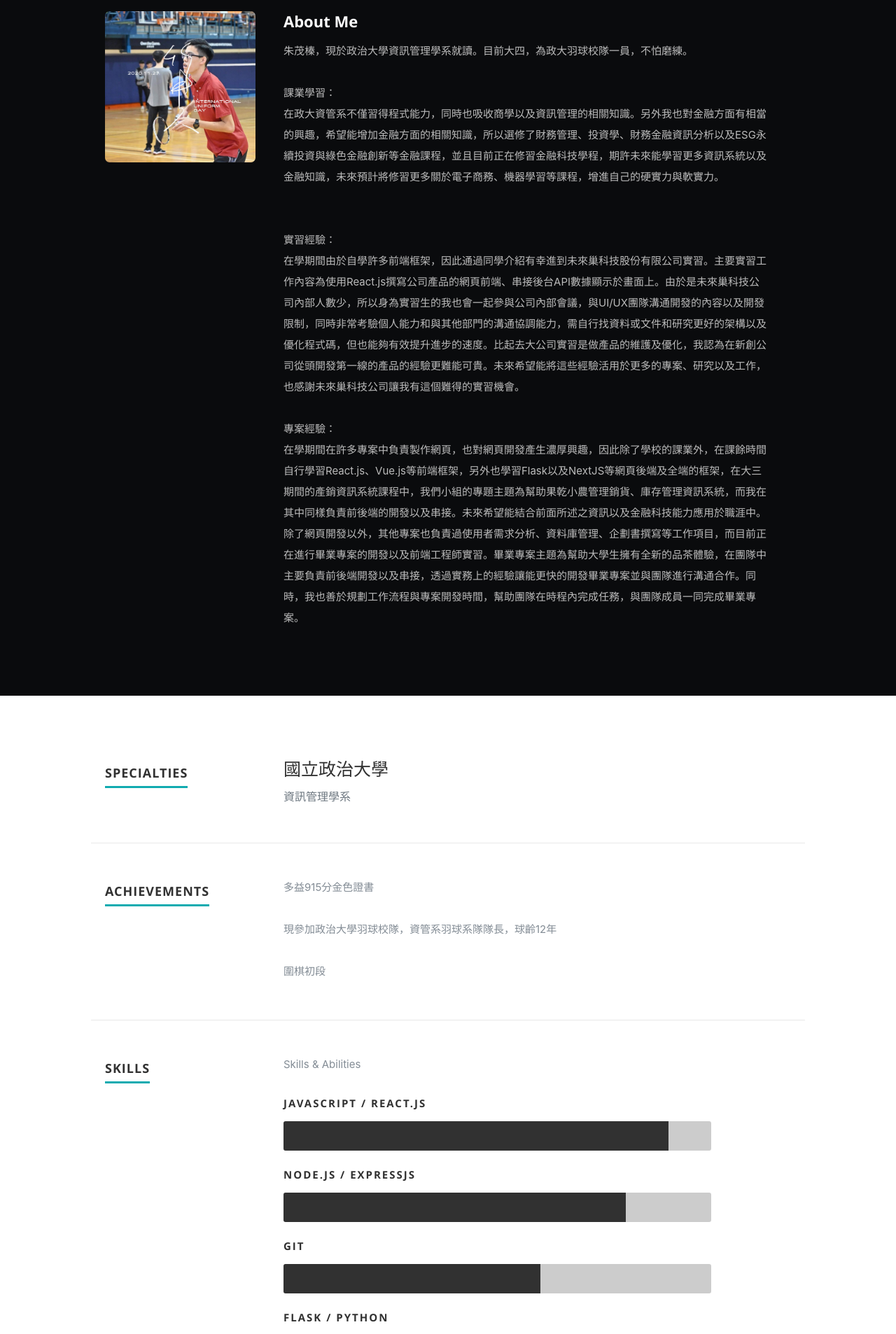
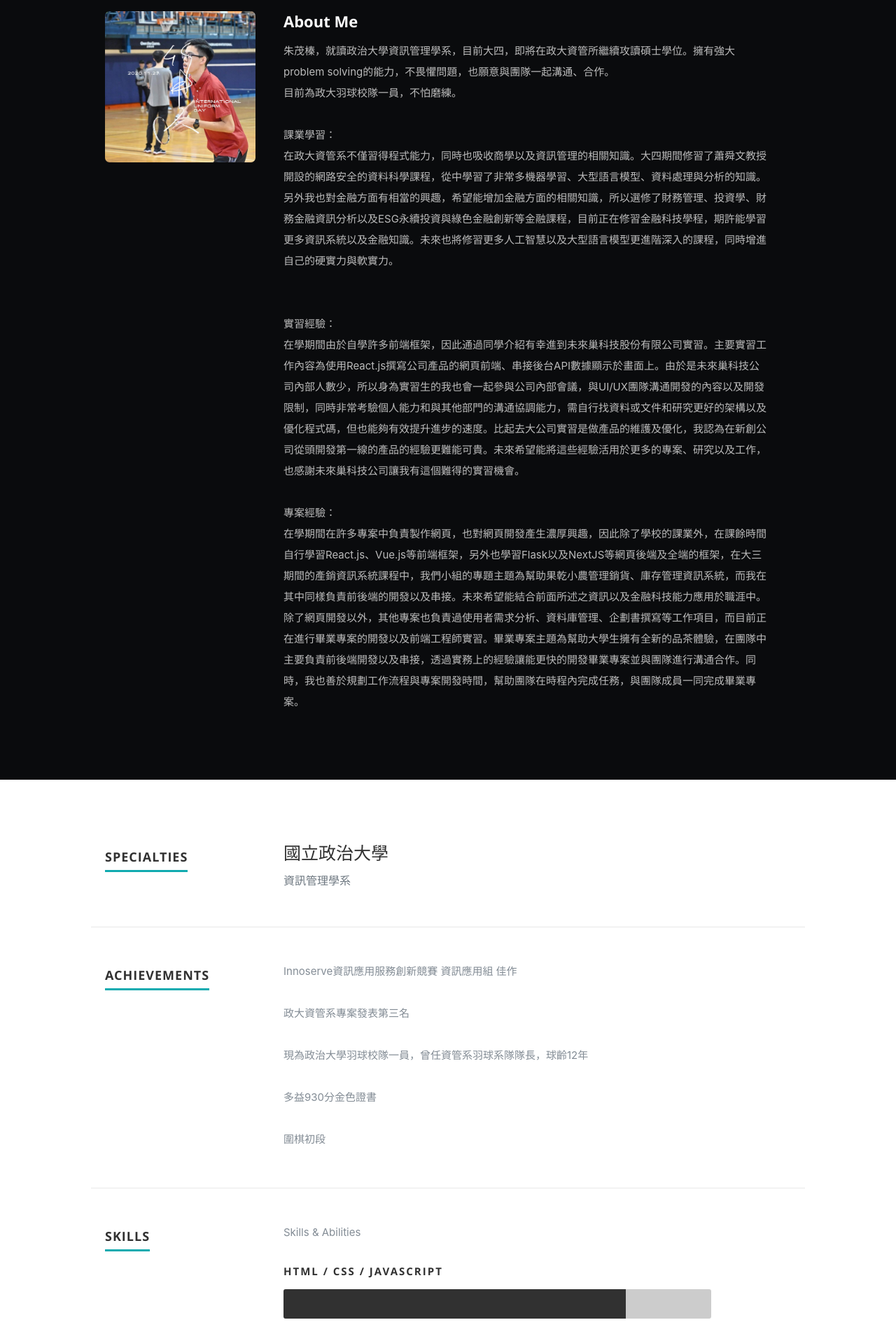
Before and after one commit to Mattis3858/my-portfolio, a React (Create React App) app: page / in a window 1280 px wide. Shown: the part 880-2786 px from the top of the page at 70% size. Built offline with nearby package versions, Linux system fonts and the light colour scheme.

Commit message:
update resumeData(skill, achievements, aboutme)

```diff
--- a/src/resumeData.js
+++ b/src/resumeData.js
@@ -1,7 +1,7 @@
 let resumeData = {
   imagebaseurl: "",
   name: "Mattis Chu 朱茂榛",
-  role: "Front End Web Developer",
+  role: "The One You Need",
   roleDescription: "",
   socialLinks: [
     {
@@ -27,9 +27,10 @@ let resumeData = {
   ],
   aboutme:
     // "朱茂榛，現於政治大學資訊管理學系就讀。目前大四，為政大羽球校隊一員，不怕磨練。隨著大學期間不斷的累積讓我逐漸發掘寫程式的樂趣，也透過一次一次的課程專案找到自己有興趣的方向: 網頁開發。之後用了一個寒假的時間學習HTML以及CSS，之後也買了Udemy上的Javascript以及React.js課程，課餘時間也會閱讀React之官方文件持續精進自己的技能，後來大三上的企業資料通訊也讓我更了解專業的網路知識，另外還有一堂產銷資訊系統的課程期末專案需要使用Flask開發系統，而我作為開發人員也了解到前後端溝通的重要，同時透過網路資源以及官方文件自行學習關於後端Node.js以及Express.js，讓我更加確定自己未來的方向，也希望未來能夠進入相關的領域繼續探索。",
-    `朱茂榛，現於政治大學資訊管理學系就讀。目前大四，為政大羽球校隊一員，不怕磨練。\n
+    `朱茂榛，就讀政治大學資訊管理學系，目前大四，即將在政大資管所繼續攻讀碩士學位。擁有強大problem solving的能力，不畏懼問題，也願意與團隊一起溝通、合作。
+        目前為政大羽球校隊一員，不怕磨練。\n
         課業學習：
-        在政大資管系不僅習得程式能力，同時也吸收商學以及資訊管理的相關知識。另外我也對金融方面有相當的興趣，希望能增加金融方面的相關知識，所以選修了財務管理、投資學、財務金融資訊分析以及ESG永續投資與綠色金融創新等金融課程，並且目前正在修習金融科技學程，期許未來能學習更多資訊系統以及金融知識，未來預計將修習更多關於電子商務、機器學習等課程，增進自己的硬實力與軟實力。\n\n
+        在政大資管系不僅習得程式能力，同時也吸收商學以及資訊管理的相關知識。大四期間修習了蕭舜文教授開設的網路安全的資料科學課程，從中學習了非常多機器學習、大型語言模型、資料處理與分析的知識。另外我也對金融方面有相當的興趣，希望能增加金融方面的相關知識，所以選修了財務管理、投資學、財務金融資訊分析以及ESG永續投資與綠色金融創新等金融課程，目前正在修習金融科技學程，期許能學習更多資訊系統以及金融知識。未來也將修習更多人工智慧以及大型語言模型更進階深入的課程，同時增進自己的硬實力與軟實力。\n\n
         實習經驗：
         在學期間由於自學許多前端框架，因此通過同學介紹有幸進到未來巢科技股份有限公司實習。主要實習工作內容為使用React.js撰寫公司產品的網頁前端、串接後台API數據顯示於畫面上。由於是未來巢科技公司內部人數少，所以身為實習生的我也會一起參與公司內部會議，與UI/UX團隊溝通開發的內容以及開發限制，同時非常考驗個人能力和與其他部門的溝通協調能力，需自行找資料或文件和研究更好的架構以及優化程式碼，但也能夠有效提升進步的速度。比起去大公司實習是做產品的維護及優化，我認為在新創公司從頭開發第一線的產品的經驗更難能可貴。未來希望能將這些經驗活用於更多的專案、研究以及工作，也感謝未來巢科技公司讓我有這個難得的實習機會。\n
         專案經驗：
@@ -45,10 +46,17 @@ let resumeData = {
   ],
   achievements: [
     {
-      Achievements: "多益915分金色證書",
+      Achievements: "Innoserve資訊應用服務創新競賽 資訊應用組 佳作",
     },
     {
-      Achievements: "現參加政治大學羽球校隊，資管系羽球系隊隊長，球齡12年",
+      Achievements: "政大資管系專案發表第三名",
+    },
+    {
+      Achievements:
+        "現為政治大學羽球校隊一員，曾任資管系羽球系隊隊長，球齡12年",
+    },
+    {
+      Achievements: "多益930分金色證書",
     },
     {
       Achievements: "圍棋初段",
@@ -57,27 +65,31 @@ let resumeData = {
   skillsDescription: "Skills & Abilities",
   skills: [
     {
-      skillid: 2,
-      skillname: "Javascript / React.js",
+      skillid: 3,
+      skillname: "HTML / CSS / Javascript",
     },
     {
       skillid: 3,
+      skillname: "React.js / Next.js / Tailwind",
+    },
+    {
+      skillid: 6,
       skillname: "Node.js / ExpressJS",
+    },
+    {
+      skillid: 4,
+      skillname: "AI / Machine Learning / Data Science / LLM",
     },
     {
       skillid: 5,
       skillname: "Git",
     },
     {
-      skillid: 4,
-      skillname: "Flask / Python",
+      skillid: 5,
+      skillname: "MySQL / MongoDB / Supabase(PostgreSQL)",
     },
     {
-      skillid: 5,
-      skillname: "MySQL / MongoDB",
-    },
-    {
-      skillid: 5,
+      skillid: 6,
       skillname: "Java / JSP",
     },
   ],
```
